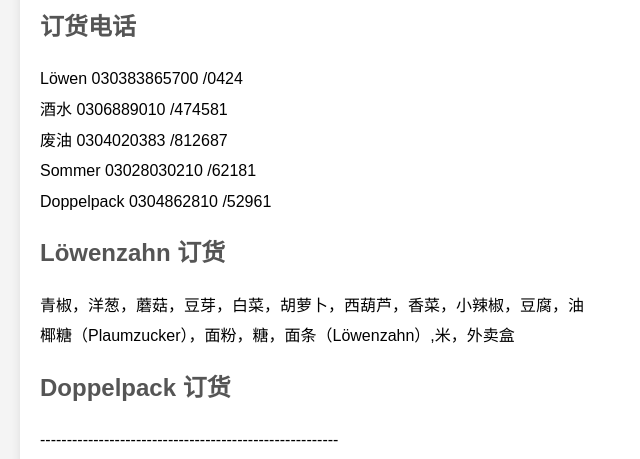
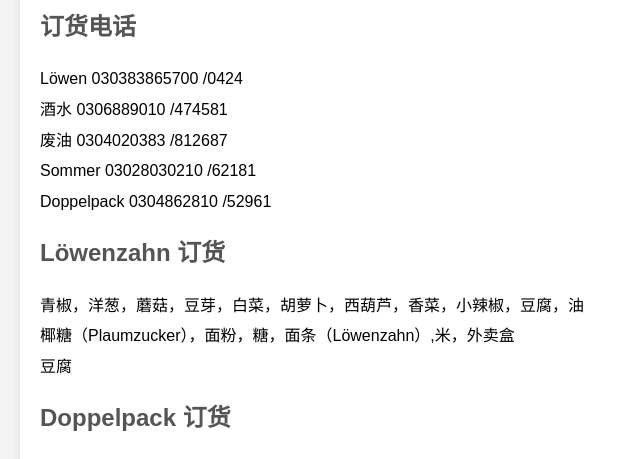
Before and after one commit to happypandaberlin/happypandaberlin.github.io, a plain HTML site: page waren.html in a window 1280 px wide. Shown: the part 126-585 px from the top of the page, without its empty margins (0-640 px from the left). Drawn offline with Linux system fonts and the light colour scheme.

Commit message:
Update waren.html

```diff
--- a/waren.html
+++ b/waren.html
@@ -45,7 +45,7 @@
          <h2>Löwenzahn 订货</h2>
         <p>青椒，洋葱，蘑菇，豆芽，白菜，胡萝卜，西葫芦，香菜，小辣椒，豆腐，油</p>
         <p>椰糖（Plaumzucker），面粉，糖，面条（Löwenzahn）,米，外卖盒</p>
-
+ <p>豆腐</p>
 
 
 
```
